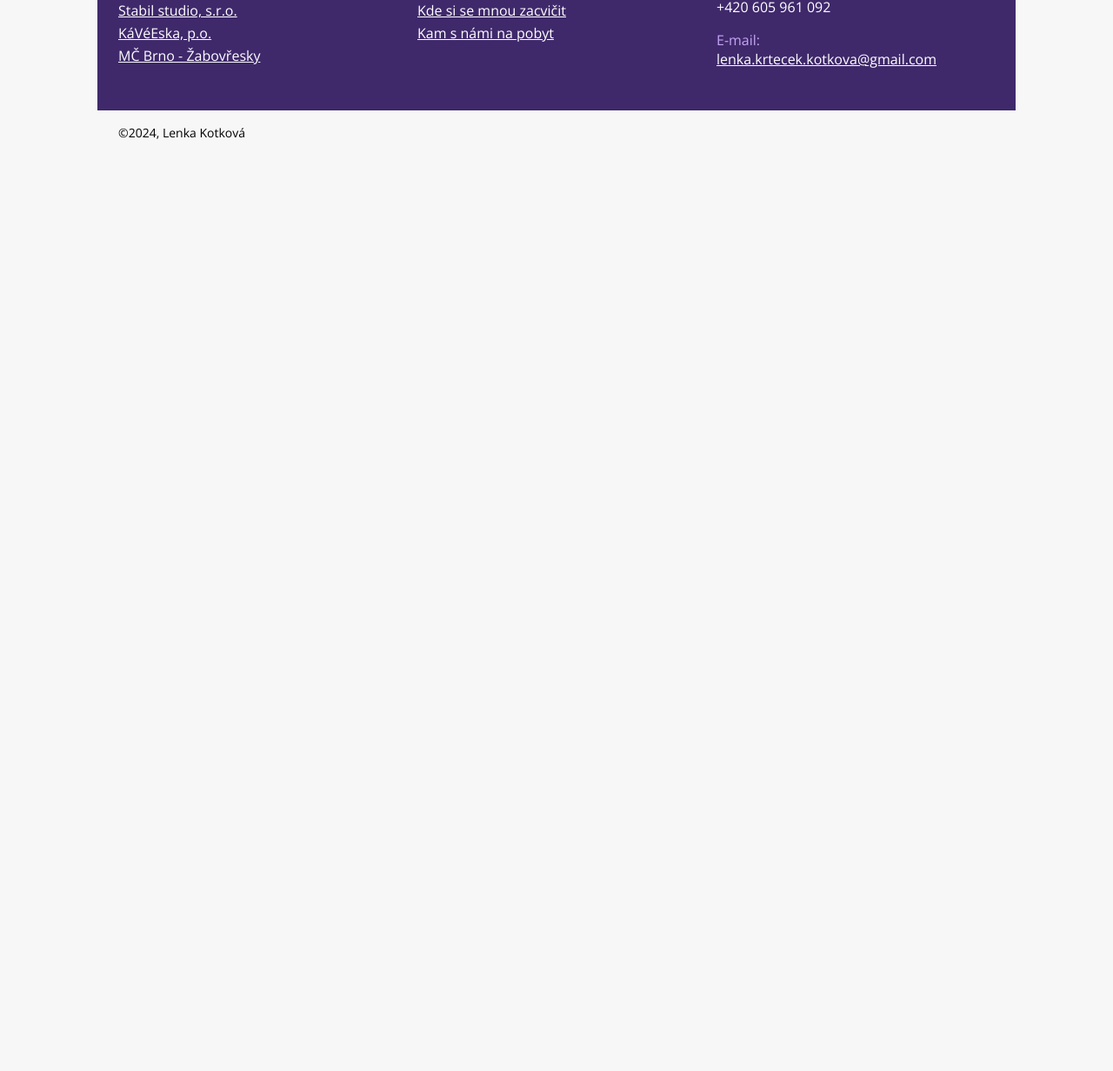
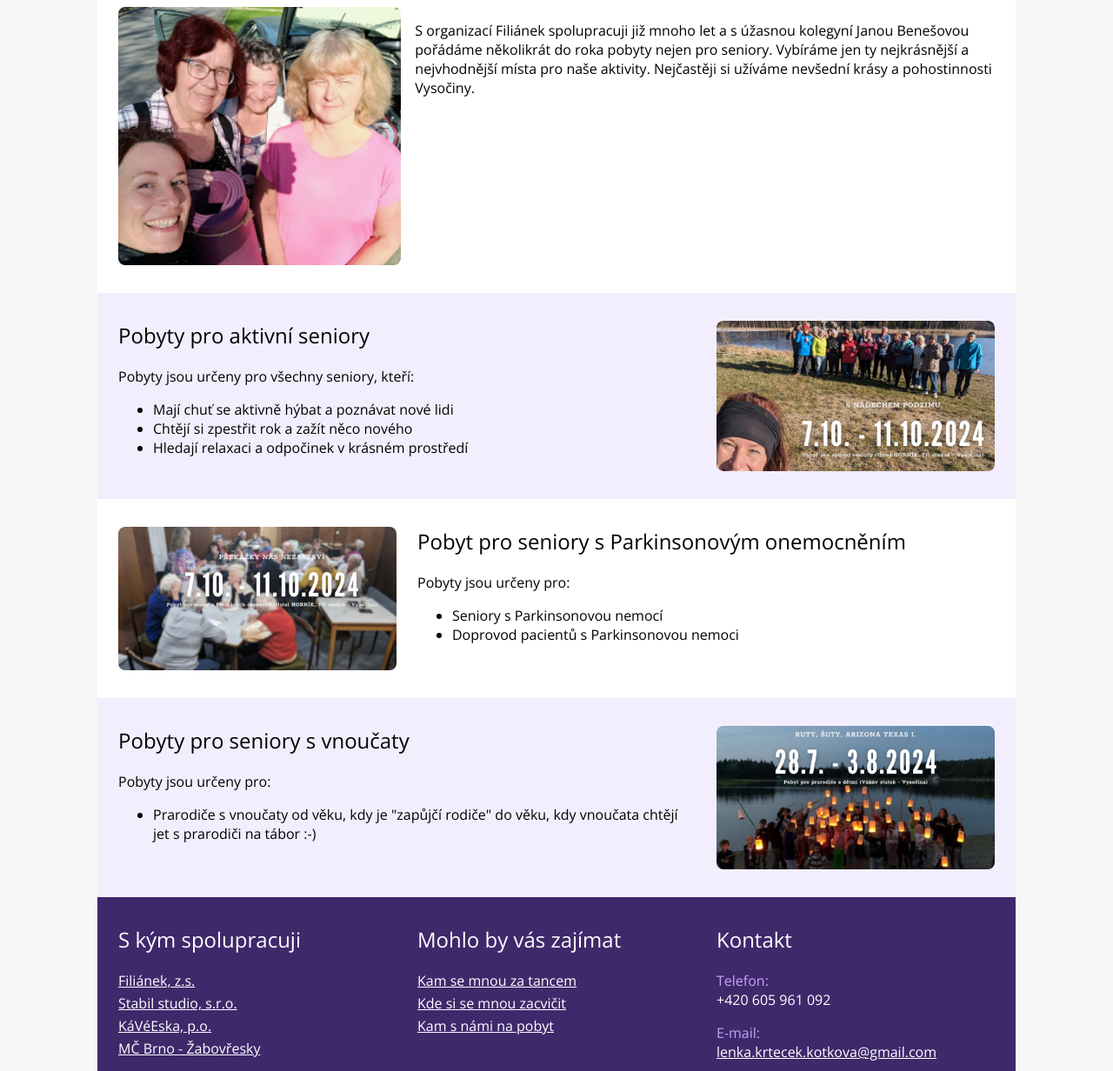
Before and after one commit to LenkaKotkova/Lenka_Kotkova-OSOBNI-WEB, an Eleventy site: page pobyty.html in a window 1280 px wide. Shown: the part 467-1699 px from the top of the page at 87% size. Before the commit the page ends 800 px from the top, so only its background shows below. Built offline with nearby package versions, Linux system fonts and the light colour scheme; Eleventy itself is replaced by a stand-in of ours; files that its build step writes are made by us from their sources.

Commit message:
hotovo bez mediaQ

```diff
--- a/css/style.css
+++ b/css/style.css
@@ -221,6 +221,13 @@ section {
     gap: var(--spacer-bigger);
 }
 
+.grid-white {
+    background-color: white;
+    display: grid;
+    grid-template-columns: repeat(3, 1fr);
+    gap: var(--spacer-bigger);
+}
+
 .grid__column--double {
     grid-column: span 2;
 }
@@ -413,8 +420,23 @@ Rozvrh - foto
     height: 100%;
     object-fit: cover;
     border-radius: var(--spacer-half);
+}
 
+/*
+------------------
+Pobyty
+------------------
+*/
+
+.action__content {
+    grid-column: span 2;
 }
+
+.pobyt {
+    grid-column: span 2;
+}
+
+
 
 /*
 ------------------
--- a/pobyty.html
+++ b/pobyty.html
@@ -11,3 +11,70 @@ title: Pobyty
       <li class="breadcrump__item"><a href="/tanec/">Pobyty</a></li>
     </ol>
   </nav>
+
+<!--Upoutávka na pobyty-->
+
+<section class="action">
+    <div class="action__title">
+        <h1>Pobyty pro seniory s Filiánkem z.s.</h1>
+    </div>
+    <div class="about__side-photo">
+        <img src="/images/Jana_Krti_01.jpg" alt="Dream Team">
+    </div>
+    <div class="action__content">
+          <p>
+            S organizací Filiánek spolupracuji již mnoho let a s úžasnou kolegyní  Janou Benešovou pořádáme několikrát do roka pobyty nejen pro seniory. Vybíráme jen ty nejkrásnější a nejvhodnější místa pro naše aktivity. Nejčastěji si užíváme nevšední krásy a pohostinnosti Vysočiny.
+          </p>
+    </div>
+
+</section>
+
+<!--Pobyty-->
+
+<section class="grid">
+    <div class="pobyt">
+        <h2>Pobyty pro aktivní seniory</h2>
+        <p>
+            Pobyty jsou určeny pro všechny seniory, kteří:
+            <ul>
+                <li>Mají chuť se aktivně hýbat a poznávat nové lidi</li>
+                <li>Chtějí si zpestřit rok a zažít něco nového</li>
+                <li>Hledají relaxaci a odpočinek v krásném prostředí</li>
+            </ul>
+        </p>
+    </div>
+    <div class="about__side-photo">
+        <img src="/images/Pobyt_podzim_01.jpg" alt="Pobyt pro aktivní seniory">
+    </div>
+</section>
+
+<section class="grid-white">
+    <div class="about__side-photo">
+        <img src="/images/Pobyt_parkinson_Podzim_01.jpg" alt="Pobyt seniory s PA">
+    </div>
+    <div class="pobyt">
+        <h2>Pobyt pro seniory s Parkinsonovým onemocněním</h2>
+        <p>
+            Pobyty jsou určeny pro:
+        <ul>
+            <li>Seniory s Parkinsonovou nemocí</li>
+            <li>Doprovod pacientů s Parkinsonovou nemoci</li>
+        </ul>
+        </p>
+    </div>
+</section>
+
+<section class="grid">
+    <div class="pobyt">
+        <h2>Pobyty pro seniory s vnoučaty</h2>
+        <p>
+            Pobyty jsou určeny pro:
+            <ul>
+                <li>Prarodiče s vnoučaty od věku, kdy je "zapůjčí rodiče" do věku, kdy vnoučata chtějí jet s prarodiči na tábor :-)</li>
+            </ul>
+        </p>
+    </div>
+    <div class="about__side-photo">
+        <img src="/images/pobyt_leto_vanuv_01.jpg" alt="Pobyt seniory s vnoučaty">
+    </div>
+</section>
```
Also changed, not shown: cviceni.html (+3 -1 lines), tanec.html (+1 -2 lines), images/Jana_Krti_01.jpg (added), images/Pobyt_parkinson_Podzim_01.jpg (added), images/Pobyt_podzim_01.jpg (added), images/pobyt_leto_vanuv_01.jpg (added).
